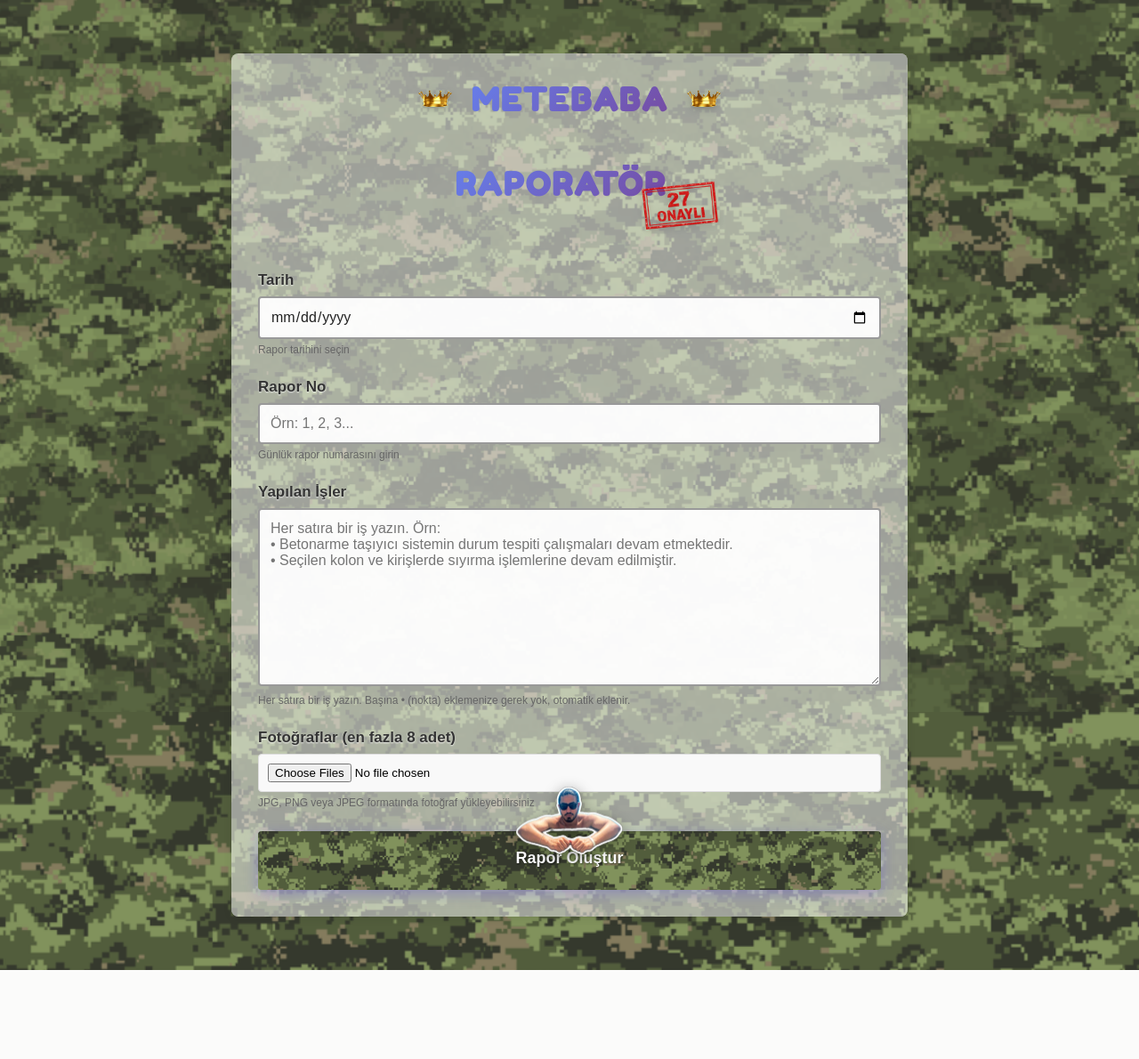
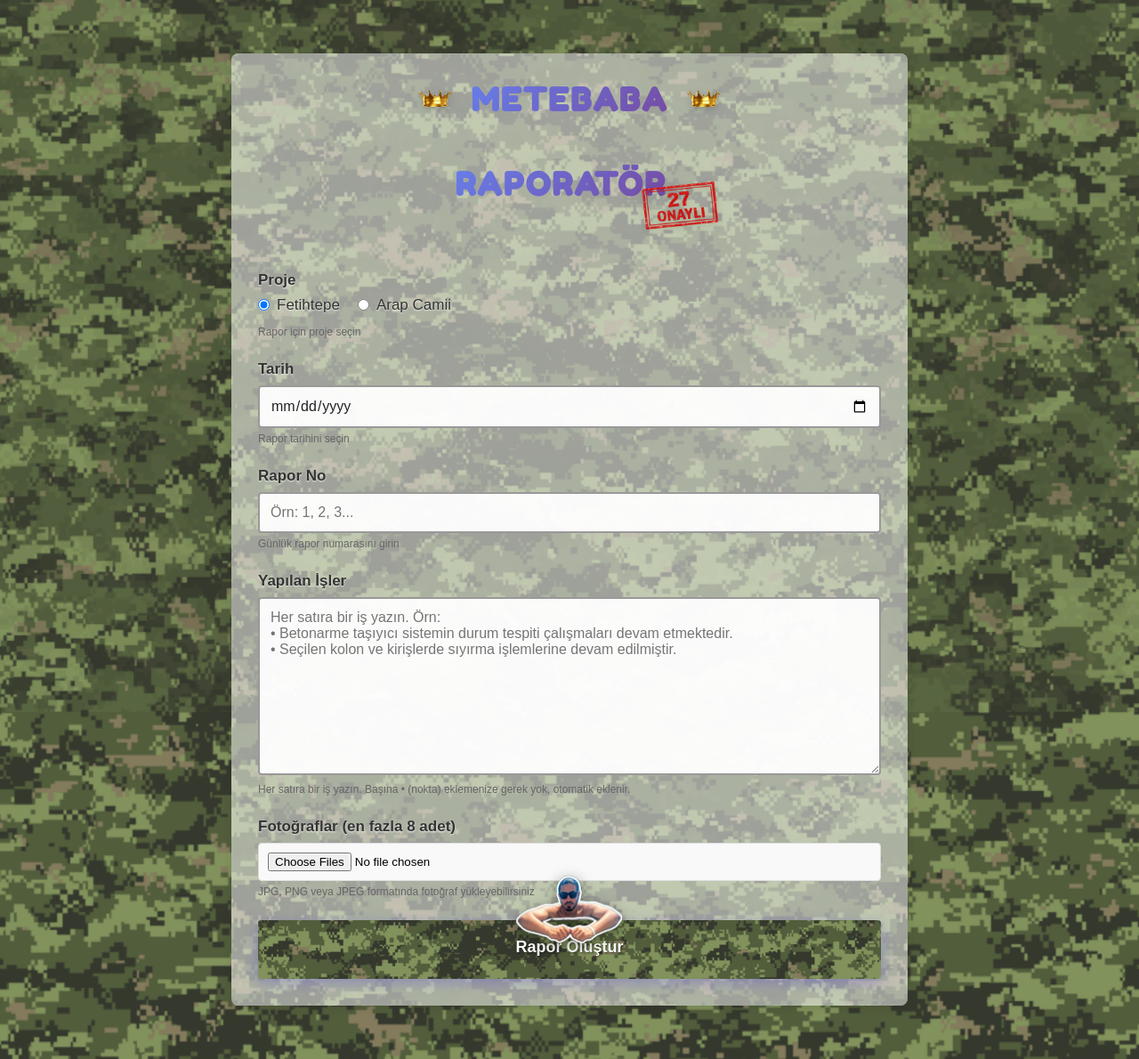
Before and after one commit to HakanAykut/gunluk-rapor-web, a Flask app: page / in a window 1280 px wide. Shown: the whole page at 89% size. Before the commit the page ends 1090 px from the top, so only its background shows below. Run offline with Flask 3, Linux system fonts and the light colour scheme.

Commit message:
Proje seçimi özelliği eklendi: Fetihtepe ve Arap Camii seçenekleri

```diff
--- a/app.py
+++ b/app.py
@@ -62,6 +62,7 @@ def serve_pdf(filename):
 def generator_test():
     try:
         # Form alanlarından direkt al
+        proje = request.form.get("proje", "Fetihtepe")  # Varsayılan: Fetihtepe
         tarih = request.form.get("tarih", "")
         rapor_no = request.form.get("rapor_no", "")
         yapilan_isler_text = request.form.get("yapilan_isler", "")
@@ -94,11 +95,18 @@ def generator_test():
                 else:
                     yapilan_isler.append(line)
 
+        # Proje seçimine göre başlığı belirle
+        if proje == "Arap Camii":
+            proje_basligi = "Arap Camii Kuran Kursu Güçlendirme Projesi"
+        else:  # Fetihtepe (varsayılan)
+            proje_basligi = "FETİHTEPE MERKEZ CAMİ'İ GÜÇLENDİRME VE YENİLEME PROJESİ"
+
         # Data dict oluştur
         data = {
             "tarih": tarih_formatted,
             "rapor_no": rapor_no,
-            "yapilan_isler": yapilan_isler
+            "yapilan_isler": yapilan_isler,
+            "proje_basligi": proje_basligi
         }
 
         filepath = generate_report(data, photos)
--- a/templates/index.html
+++ b/templates/index.html
@@ -280,6 +280,21 @@
     <form method="POST" action="/generator-test" enctype="multipart/form-data" id="reportForm">
 
         <div class="form-group">
+            <label for="proje">Proje</label>
+            <div style="display: flex; gap: 20px; margin-top: 8px;">
+                <label style="display: flex; align-items: center; gap: 8px; font-weight: normal; cursor: pointer;">
+                    <input type="radio" id="proje_fetihtepe" name="proje" value="Fetihtepe" checked style="width: auto; margin: 0;">
+                    <span>Fetihtepe</span>
+                </label>
+                <label style="display: flex; align-items: center; gap: 8px; font-weight: normal; cursor: pointer;">
+                    <input type="radio" id="proje_arap_camii" name="proje" value="Arap Camii" style="width: auto; margin: 0;">
+                    <span>Arap Camii</span>
+                </label>
+            </div>
+            <div class="help-text">Rapor için proje seçin</div>
+        </div>
+
+        <div class="form-group">
             <label for="tarih">Tarih</label>
             <input type="date" id="tarih" name="tarih" required>
             <div class="help-text">Rapor tarihini seçin</div>
```
